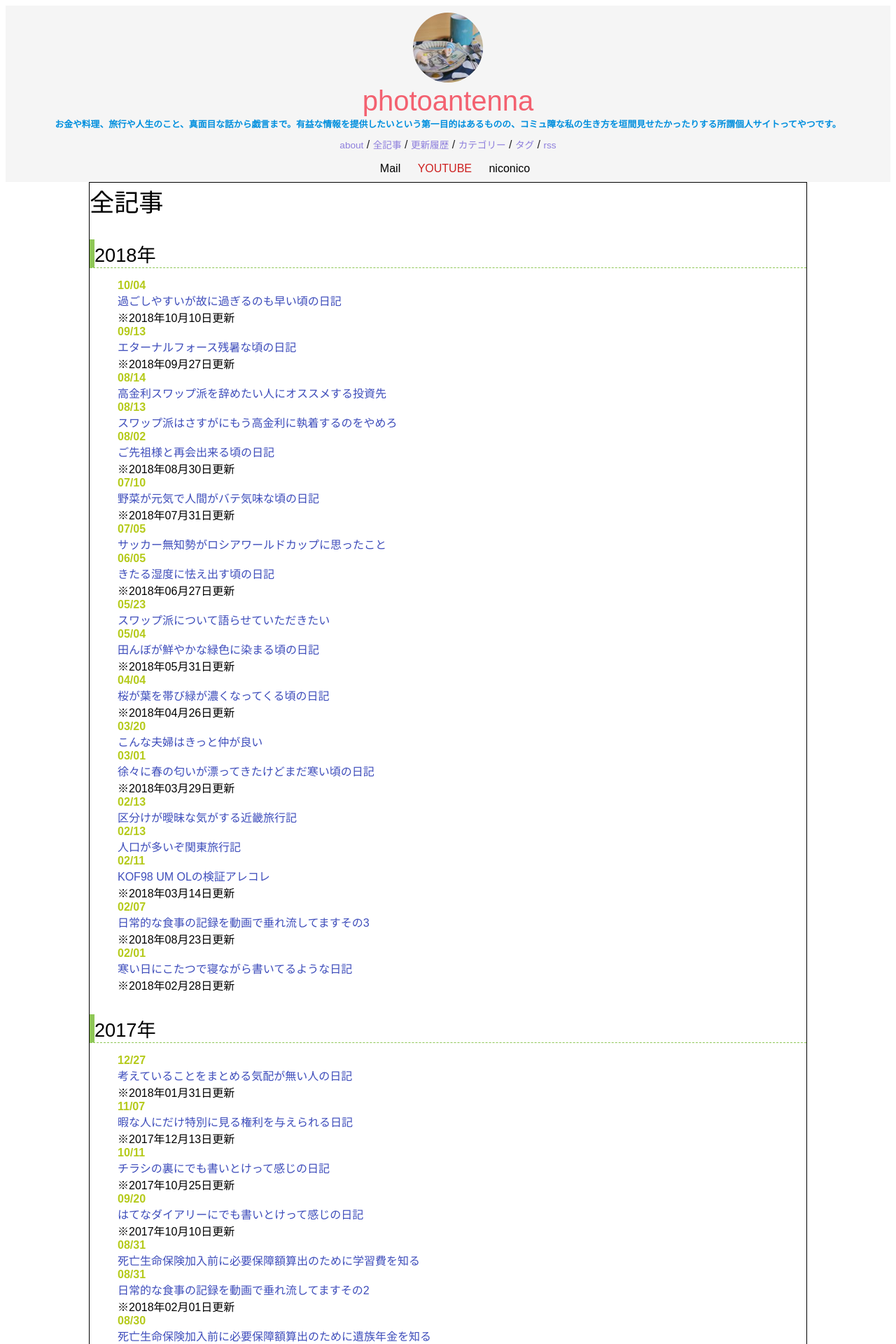
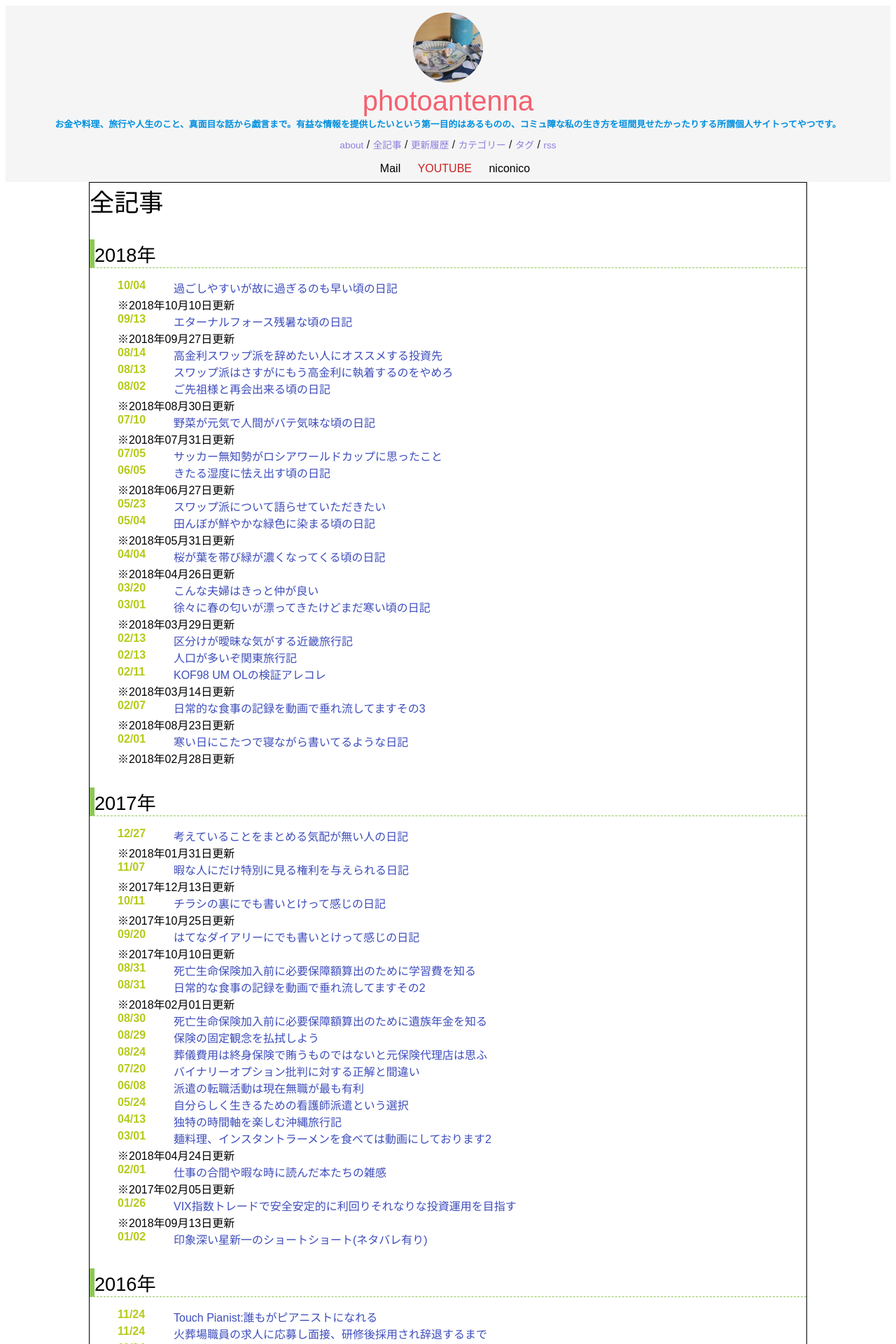
Before and after one commit to photoantenna/photoantenna.github.io, a Jekyll site: the page built from archive.html, in a window 1280 px wide. Shown: the top 1920 px of the page at 70% size. Built offline with Jekyll 4.4.1, drawn with Linux system fonts in a browser that asks for light colours.

Commit message:
Update archive.html

```diff
--- a/archive.html
+++ b/archive.html
@@ -29,7 +29,7 @@
       <div style="width:80px;
                   float:left;
                   color: #b5ca1b;
-                  font-weight: bold;">{{ post.date | date: "%m/%d" }}</div> <div style="clear:both;"><a href="{{ site.url }}{{ post.url }}">{{ post.title }}</a></div>{% if post.update %}※{{ post.update | date: "%Y年%m月%d日" }}更新{% endif %}</li>{% endfor %}
+                  font-weight: bold;">{{ post.date | date: "%m/%d" }}</div> <a href="{{ site.url }}{{ post.url }}">{{ post.title }}</a><div style="clear:both;"></div>{% if post.update %}※{{ post.update | date: "%Y年%m月%d日" }}更新{% endif %}</li>{% endfor %}
     </ul>
 
   </div>
```
